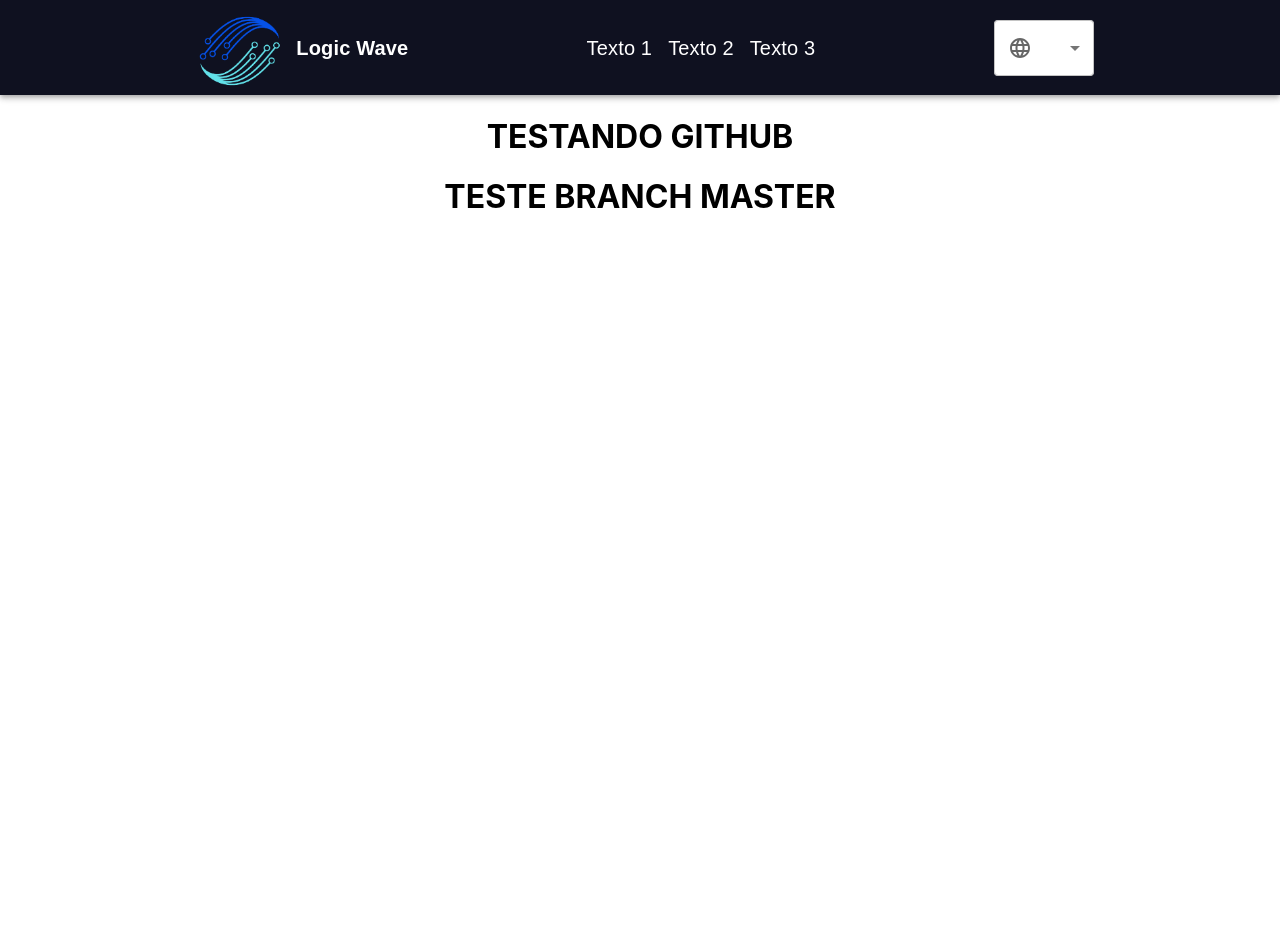
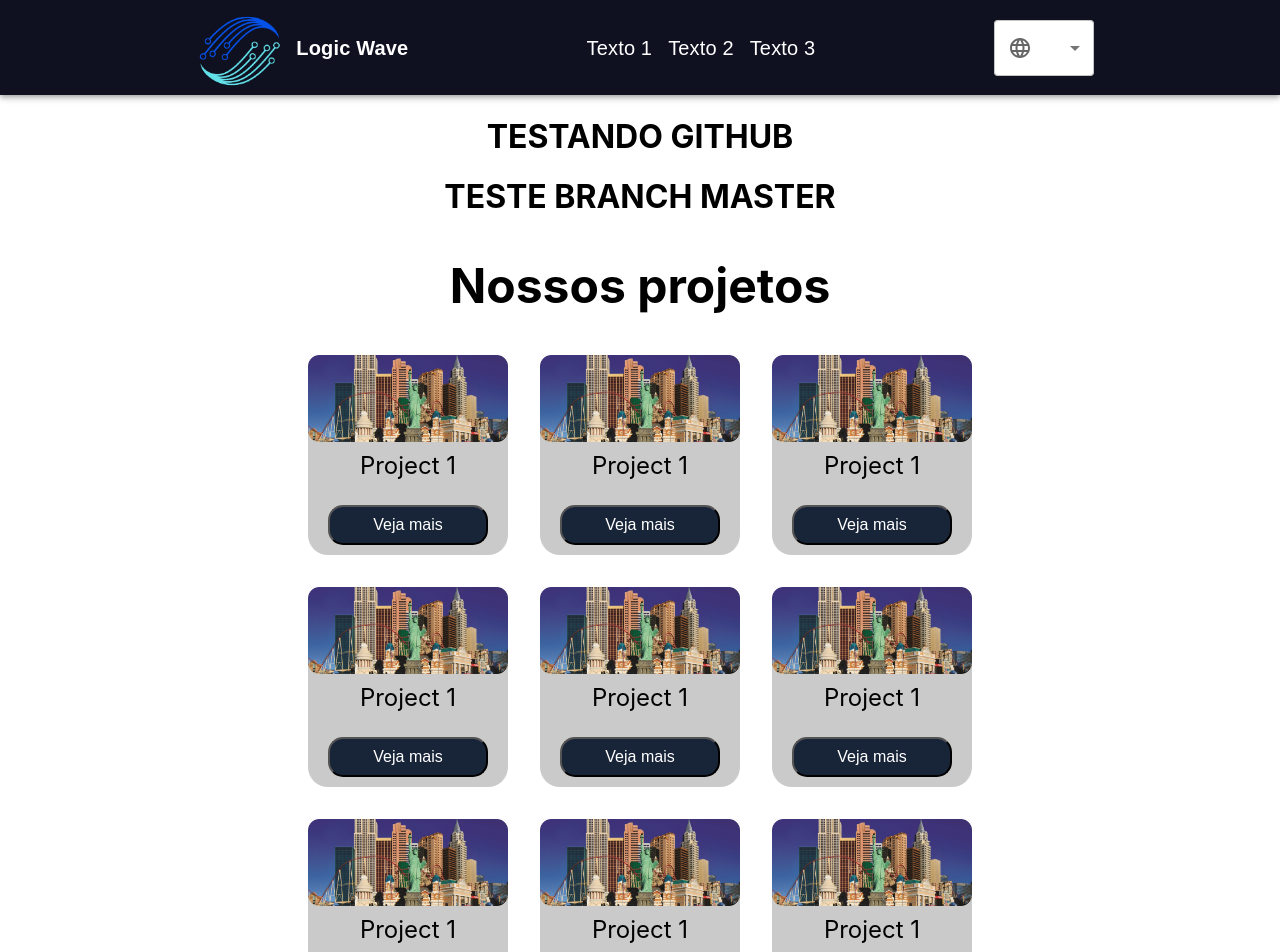
Before and after one commit to oliveira-lucas7/empresa-wave, a React (Create React App) app: page / in a window 1280 px wide. Shown: the top 952 px of the page. Before the commit the page ends 800 px from the top, so only its background shows below. Built offline with nearby package versions, Linux system fonts and the light colour scheme.

Commit message:
Nosso projetos responsáveis

```diff
--- a/src/App.jsx
+++ b/src/App.jsx
@@ -1,5 +1,6 @@
 import "./App.css";
 import Header from "./components/header";
+import Projetos from "./components/projetos";
 
 function App() {
   return (
@@ -7,6 +8,7 @@ function App() {
       <Header />
       <h1>TESTANDO GITHUB</h1>
       <h1>TESTE BRANCH MASTER</h1>
+      <Projetos/>
     </div>
   );
 }
--- /dev/null
+++ b/src/components/projetos.jsx
@@ -0,0 +1,62 @@
+import React from 'react';
+import imgproject from "../img/image 4 (1).png";
+import Style from "../css/projects.module.css"
+
+function Projetos() {
+  return (
+    <>
+        <section class={Style.sectionprojetos}>
+        <h2>Nossos projetos</h2>
+        <section class={Style.container}>
+            <div class={Style.item}>
+                <img src={imgproject} alt="" class={Style.projectimg}/>
+                <span>Project 1</span>
+                <button class={Style.btnmais}>Veja mais</button>
+            </div>
+            <div class={Style.item}>
+                <img src={imgproject} alt="" class={Style.projectimg}/>
+                <span>Project 1</span>
+                <button class={Style.btnmais}>Veja mais</button>
+            </div>
+            <div class={Style.item}>
+                <img src={imgproject} alt="" class={Style.projectimg}/>
+                <span>Project 1</span>
+                <button class={Style.btnmais}>Veja mais</button>
+            </div>
+            <div class={Style.item}>
+                <img src={imgproject} alt="" class={Style.projectimg}/>
+                <span>Project 1</span>
+                <button class={Style.btnmais}>Veja mais</button>
+            </div>
+            <div class={Style.item}>
+                <img src={imgproject} alt="" class={Style.projectimg}/>
+                <span>Project 1</span>
+                <button class={Style.btnmais}>Veja mais</button>
+            </div>
+            <div class={Style.item}>
+                <img src={imgproject} alt="" class={Style.projectimg}/>
+                <span>Project 1</span>
+                <button class={Style.btnmais}>Veja mais</button>
+            </div>
+            <div class={Style.item}>
+                <img src={imgproject} alt="" class={Style.projectimg}/>
+                <span>Project 1</span>
+                <button class={Style.btnmais}>Veja mais</button>
+            </div>
+            <div class={Style.item}>
+                <img src={imgproject} alt="" class={Style.projectimg}/>
+                <span>Project 1</span>
+                <button class={Style.btnmais}>Veja mais</button>
+            </div>
+                        <div class={Style.item}>
+                <img src={imgproject} alt="" class={Style.projectimg}/>
+                <span>Project 1</span>
+                <button class={Style.btnmais}>Veja mais</button>
+            </div>
+        </section>
+    </section>
+    </>
+  )
+}
+
+export default Projetos
--- /dev/null
+++ b/src/css/projects.module.css
@@ -0,0 +1,48 @@
+.sectionprojetos h2{
+    text-align: center;
+    font-size: 3em;
+   }
+   .container{
+        width: 65% ;
+        margin: 0 auto;
+       display: flex;
+       flex-wrap: wrap;
+       gap: 2rem;
+       align-items: center;
+       justify-content: center;
+   }
+   .item{
+       flex-basis: auto;
+       height: 200px;
+       width: 200px;
+       background-color: rgb(202, 202, 202);
+       border-radius: 20px;
+   }
+   .projectimg {
+       max-width: 100%;
+   }
+   .item span {
+       display: block;
+       font-size: 1.5em;
+       padding-top: 5px;
+       padding-left: 15px;
+       padding-right: 15px;
+       padding-bottom: 25px;
+   }
+   .btnmais{
+       display: block;
+       margin: 0 auto;
+       width: 80%;
+       height: 2.5em;
+       text-decoration: none;
+       border-radius: 15px;
+       font-size: 1em;
+       background-color: #182438;
+       color: #fff;
+   }
+   .btnmais:hover{
+       -webkit-transform: scale(1.3);
+       -ms-transform: scale(1.3);
+       transform: scale(1.1);
+       transition-duration: 0.7s;
+   }
```
Also changed, not shown: src/img/image 4 (1).png (added).
